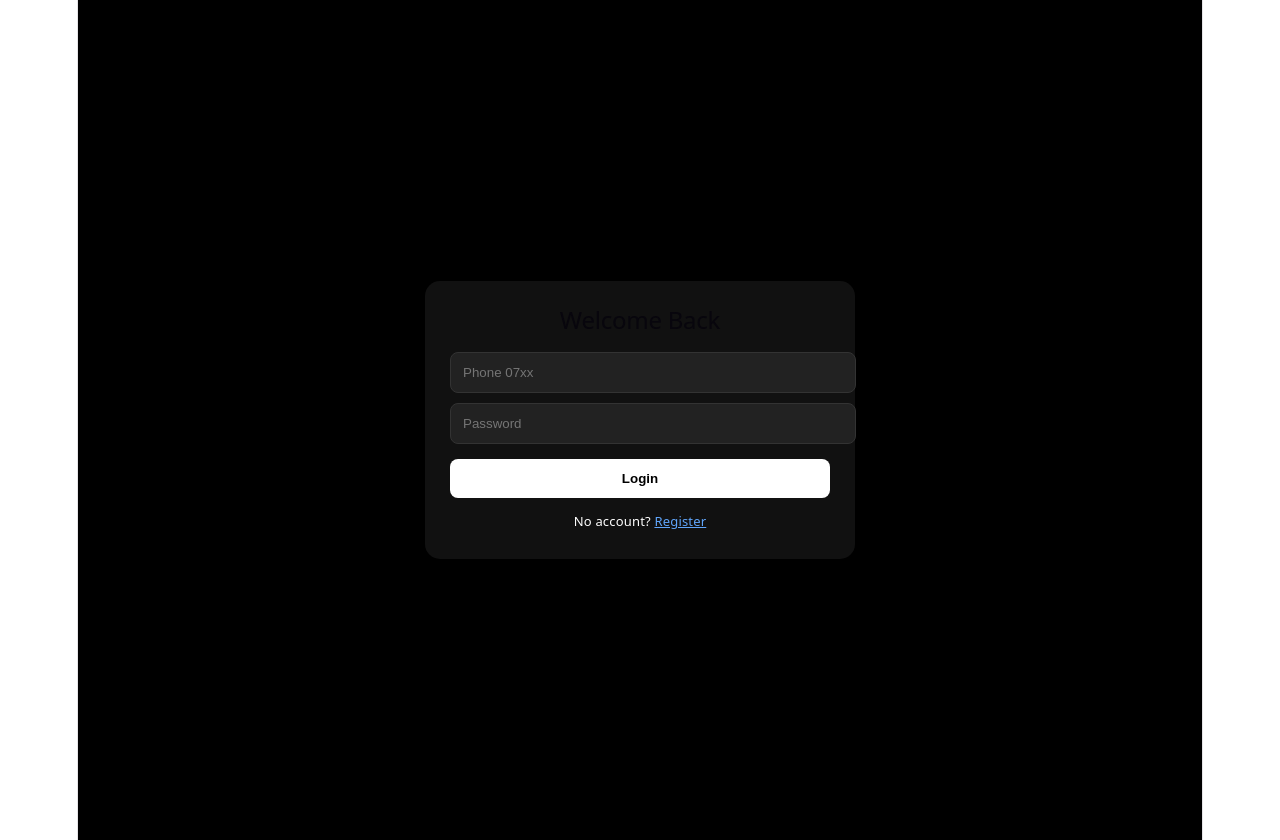
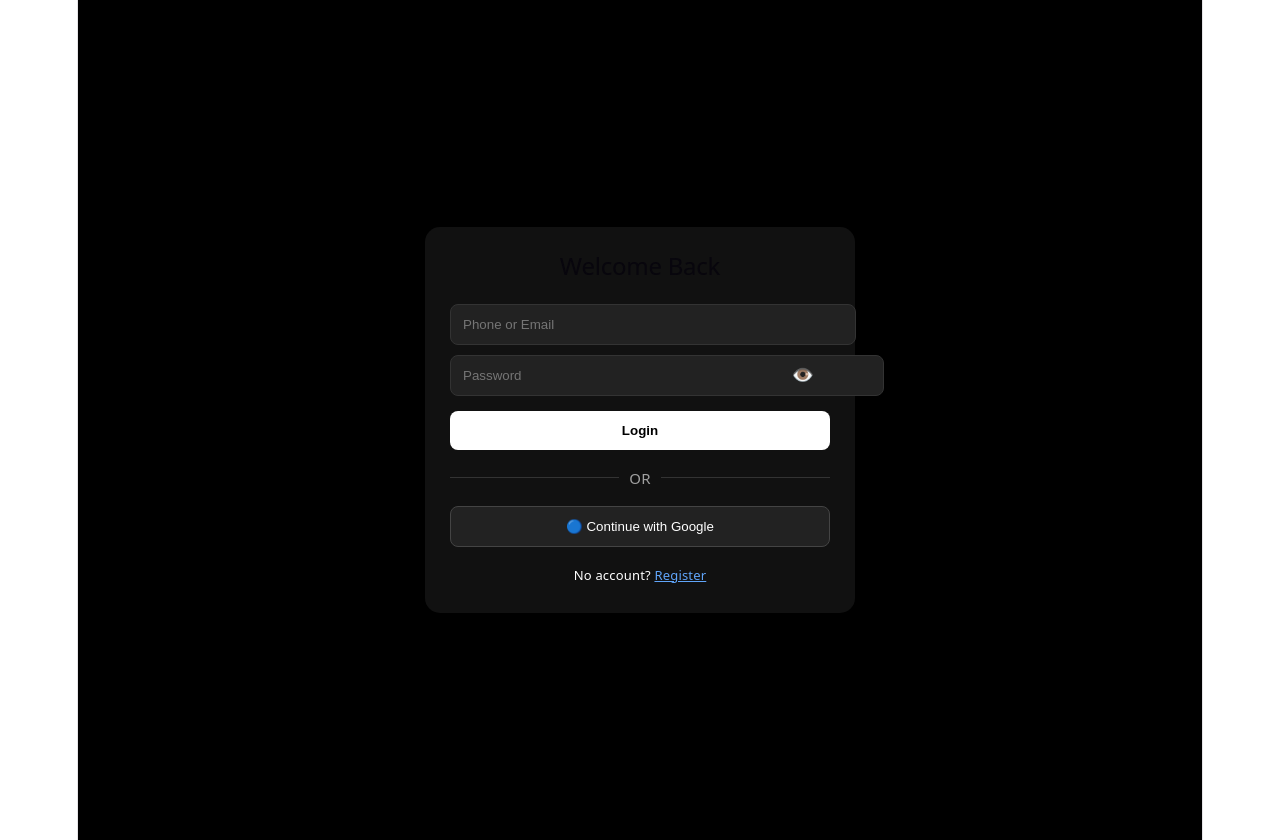
Before and after one commit to spymethod254/GWIJI-HOSTING.APP, a React (Vite) app: page /login in a window 1280 px wide. Built offline with nearby package versions, Linux system fonts and the light colour scheme.

Commit message:
Update Login.jsx

```diff
--- a/src/pages/Login.jsx
+++ b/src/pages/Login.jsx
@@ -2,21 +2,42 @@ import { useState } from 'react'
 import { supabase } from '../lib/supabase'
 import { Link, useNavigate } from 'react-router-dom'
 import { useAuth } from '../context/AuthContext'
+
 export default function Login(){
-  const [phone, setPhone] = useState(''), [pass, setPass] = useState('')
+  const [phone, setPhone] = useState('')
+  const [pass, setPass] = useState('')
+  const [show, setShow] = useState(false)
   const {setUser} = useAuth()
   const nav = useNavigate()
+
   const login = async ()=>{
-    const {data} = await supabase.from('profiles').select('*').eq('phone', phone).single()
-    if(!data || data.password!==pass) return alert('Wrong phone or password')
+    const {data} = await supabase.from('profiles').select('*').or(`phone.eq.${phone},email.eq.${phone}`).single()
+    if(!data || data.password!==pass) return alert('Wrong phone/email or password')
     setUser(data); nav('/')
   }
+
+  const googleLogin = async ()=>{
+    const {error} = await supabase.auth.signInWithOAuth({ provider: 'google', options:{ redirectTo: window.location.origin } })
+    if(error) alert(error.message)
+  }
+
   return <div style={{minHeight:'100vh', background:'#000', color:'white', display:'flex', alignItems:'center', justifyContent:'center', padding:20}}>
     <div style={{background:'#111', padding:25, borderRadius:15, width:'100%', maxWidth:380}}>
-      <h2>Welcome Back</h2><input placeholder="Phone 07xx" value={phone} onChange={e=>setPhone(e.target.value)} style={{width:'100%', padding:12, marginTop:10, background:'#222', color:'white', border:'1px solid #333', borderRadius:8}}/>
-      <input type="password" placeholder="Password" value={pass} onChange={e=>setPass(e.target.value)} style={{width:'100%', padding:12, marginTop:10, background:'#222', color:'white', border:'1px solid #333', borderRadius:8}}/>
+      <h2 style={{textAlign:'center'}}>Welcome Back</h2>
+      <input placeholder="Phone or Email" value={phone} onChange={e=>setPhone(e.target.value)} style={{width:'100%', padding:12, marginTop:15, background:'#222', color:'white', border:'1px solid #333', borderRadius:8}}/>
+
+      <div style={{position:'relative', marginTop:10}}>
+        <input type={show ? 'text' : 'password'} placeholder="Password" value={pass} onChange={e=>setPass(e.target.value)} style={{width:'100%', padding:'12px 40px 12px 12px', background:'#222', color:'white', border:'1px solid #333', borderRadius:8}}/>
+        <button type="button" onClick={()=>setShow(!show)} style={{position:'absolute', right:10, top:'50%', transform:'translateY(-50%)', background:'none', border:'none', fontSize:18}}>{show ? '🙈' : '👁️'}</button>
+      </div>
+
       <button onClick={login} style={{width:'100%', padding:12, marginTop:15, background:'white', color:'black', border:'none', borderRadius:8, fontWeight:'bold'}}>Login</button>
-      <p style={{marginTop:10, fontSize:13}}>No account? <Link to="/register" style={{color:'#60a5fa'}}>Register</Link></p>
+
+      <div style={{display:'flex', alignItems:'center', gap:10, margin:'15px 0'}}><div style={{flex:1, height:1, background:'#333'}}/><small style={{opacity:0.6}}>OR</small><div style={{flex:1, height:1, background:'#333'}}/></div>
+
+      <button onClick={googleLogin} style={{width:'100%', padding:12, background:'#222', color:'white', border:'1px solid #444', borderRadius:8, display:'flex', alignItems:'center', justifyContent:'center', gap:8}}>🔵 Continue with Google</button>
+
+      <p style={{marginTop:15, fontSize:13, textAlign:'center'}}>No account? <Link to="/register" style={{color:'#60a5fa'}}>Register</Link></p>
     </div>
   </div>
 }
```
